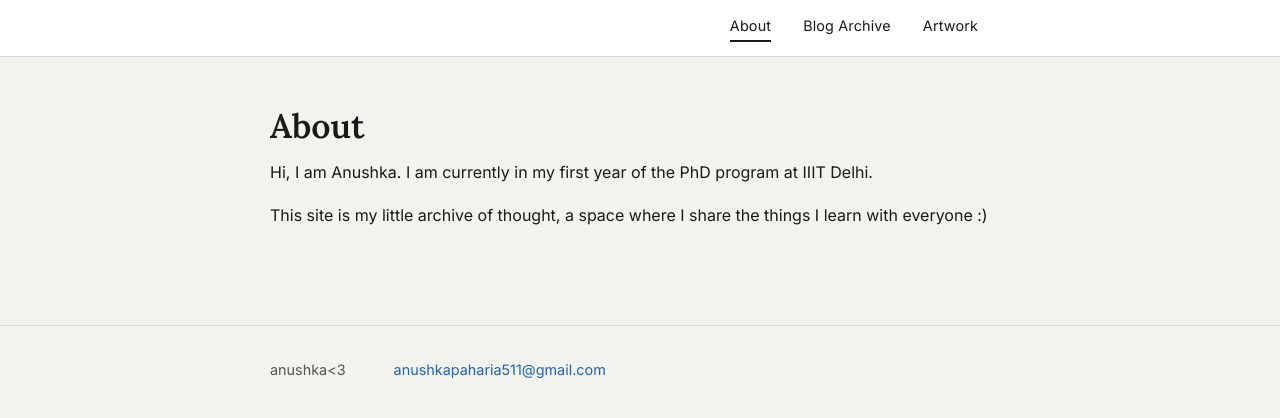
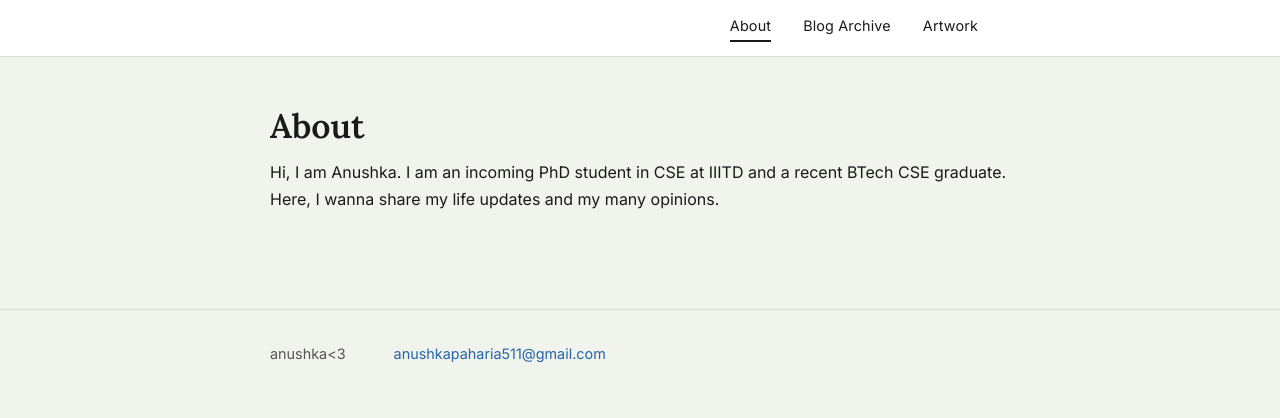
Before and after one commit to anuzka115/anuzka115.github.io, a Jekyll site: the page built from index.md, in a window 1280 px wide. Shown: the top 418 px of the page. Built offline with Jekyll 4.4.1, drawn with Linux system fonts in a browser that asks for light colours.

Commit message:
Revise personal introduction in index.md
Updated personal introduction and purpose of the site.

```diff
--- a/index.md
+++ b/index.md
@@ -5,6 +5,4 @@ title: About
 
 # About
 
-Hi, I am Anushka. I am currently in my first year of the PhD program at IIIT Delhi.
-
-This site is my little archive of thought, a space where I share the things I learn with everyone :)
+Hi, I am Anushka. I am an incoming PhD student in CSE at IIITD and a recent BTech CSE graduate. Here, I wanna share my life updates and my many opinions.
```
